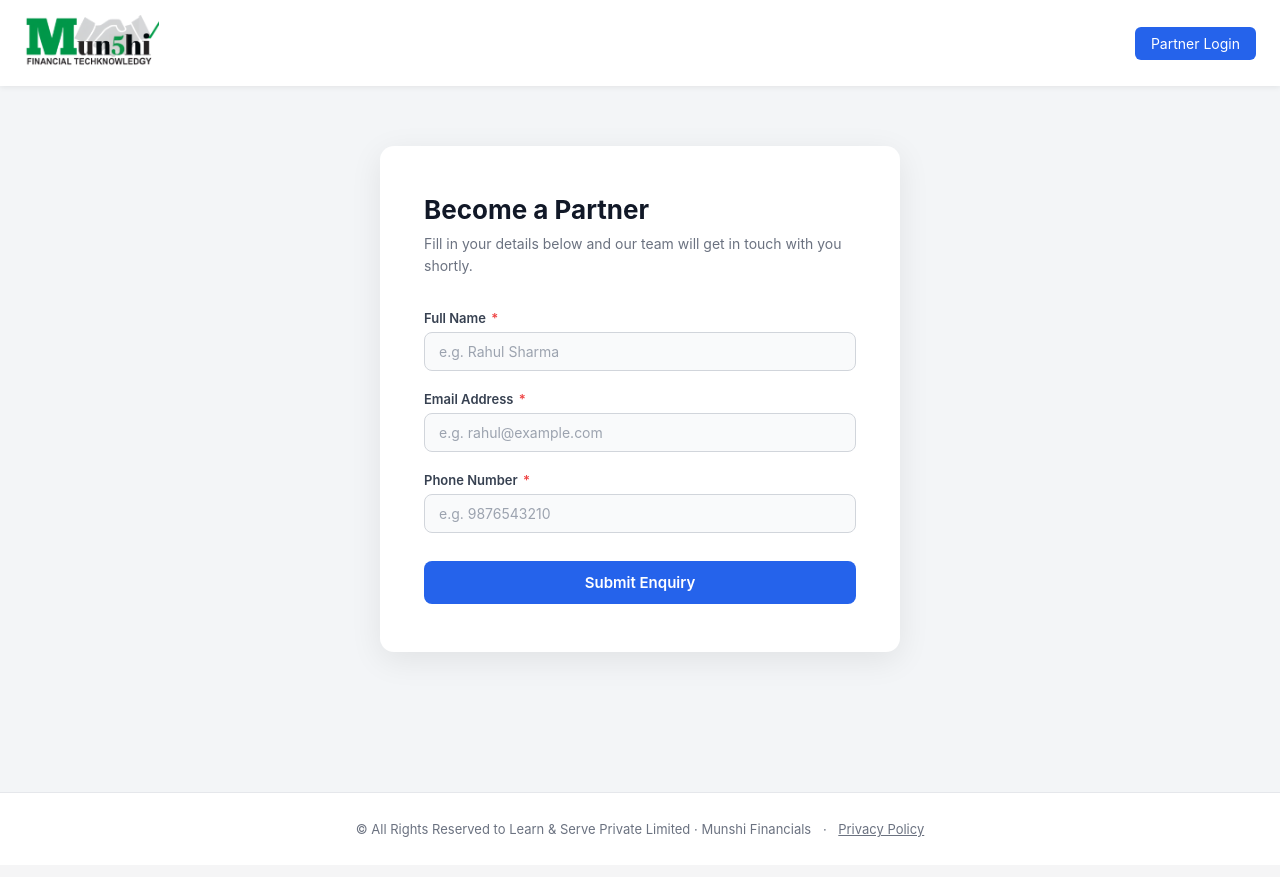
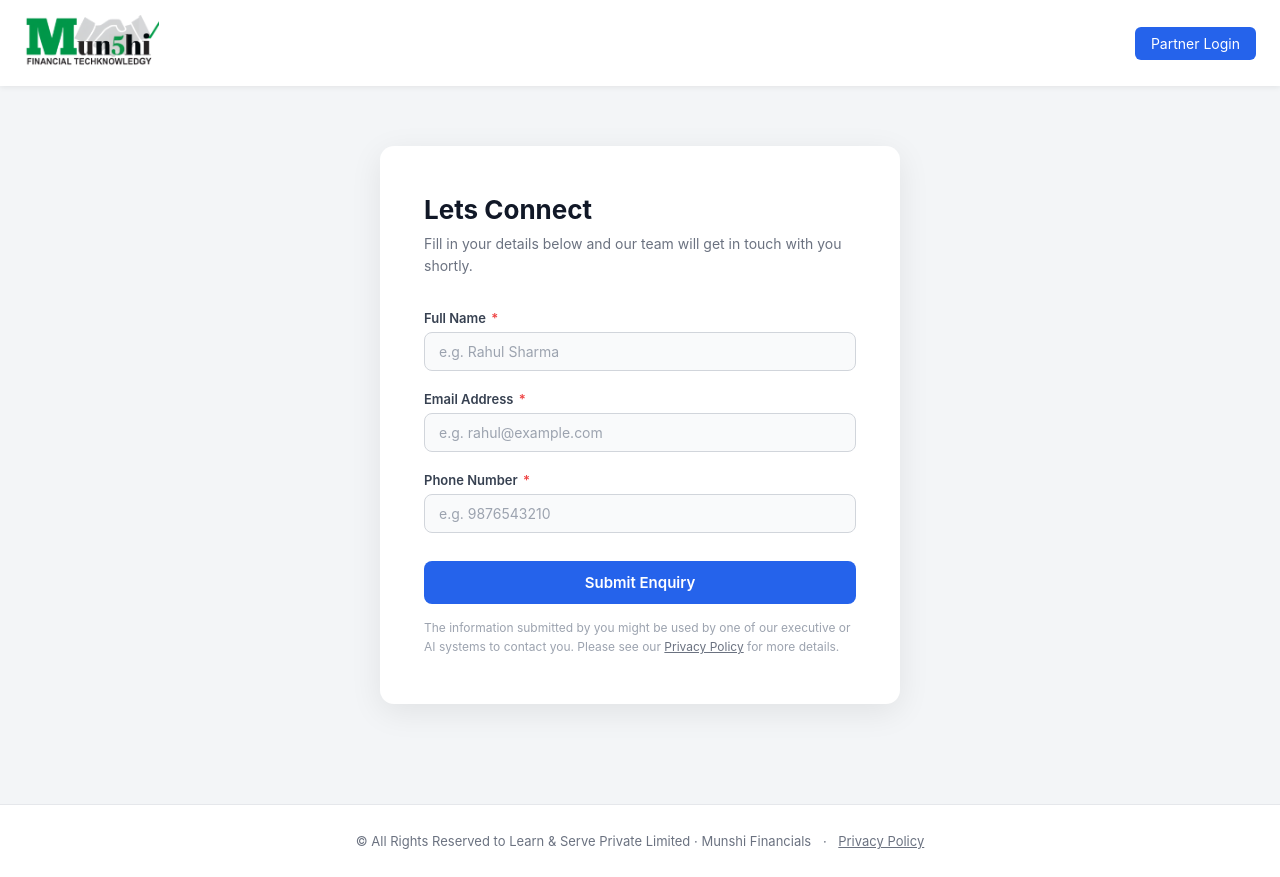
Before and after one commit to manikbajaj/ankita-munshi-financials-website, a Flask app: page /become-a-partner in a window 1280 px wide. Before the commit the page ends 837 px from the top, so only its background shows below. Run offline with Flask 3, Linux system fonts and the light colour scheme; parts of the project's set-up code (start-up, migrations or seed data) failed here and were passed over.

Commit message:
feat: rename Become a Partner to Lets Connect, add privacy note to form
Co-Authored-By: Claude Sonnet 4.6 <noreply@anthropic.com>

```diff
--- a/templates/become_a_partner.html
+++ b/templates/become_a_partner.html
@@ -3,7 +3,7 @@
 <head>
   <meta charset="UTF-8" />
   <meta name="viewport" content="width=device-width, initial-scale=1" />
-  <title>Become a Partner | Munshi Financials</title>
+  <title>Lets Connect | Munshi Financials</title>
 
   <style>
     * {
@@ -226,7 +226,7 @@
 <div class="page-wrapper">
   <div class="card">
     <div class="card-header">
-      <h1>Become a Partner</h1>
+      <h1>Lets Connect</h1>
       <p>Fill in your details below and our team will get in touch with you shortly.</p>
     </div>
 
@@ -275,6 +275,11 @@
       </div>
 
       <button type="submit" class="submit-btn">Submit Enquiry</button>
+
+      <p style="font-size: 12px; color: #9ca3af; margin-top: 14px; line-height: 1.6;">
+        The information submitted by you might be used by one of our executive or AI systems to contact you.
+        Please see our <a href="/privacy-policy" style="color: #6b7280; text-decoration: underline;">Privacy Policy</a> for more details.
+      </p>
     </form>
     {% endif %}
 
--- a/templates/home.html
+++ b/templates/home.html
@@ -252,7 +252,7 @@
 
     <div class="hero-actions">
       <a class="btn primary" href="/partner/login">Partner Login</a>
-      <a class="btn outline" href="/become-a-partner">Become a Partner</a>
+      <a class="btn outline" href="/become-a-partner">Lets Connect</a>
     </div>
   </section>
 </div>
```
